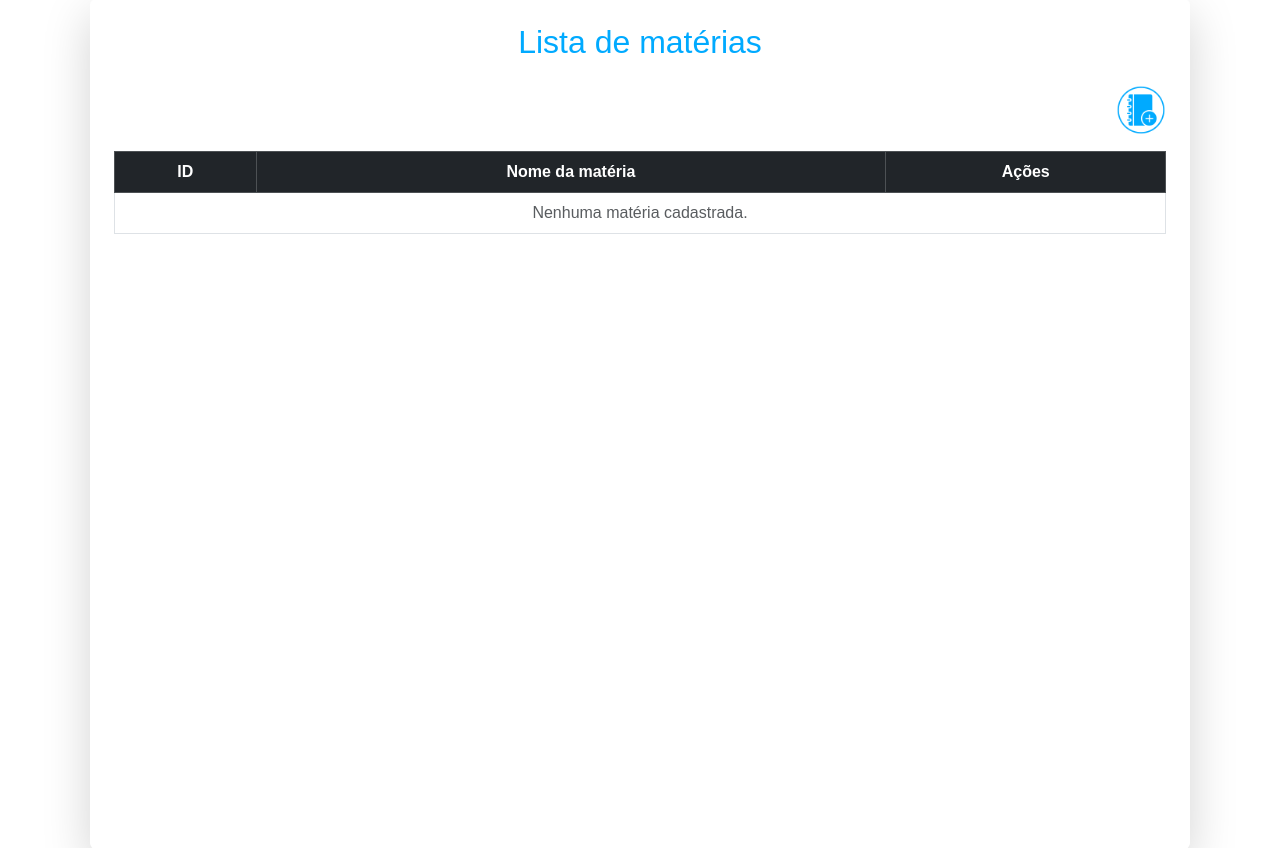
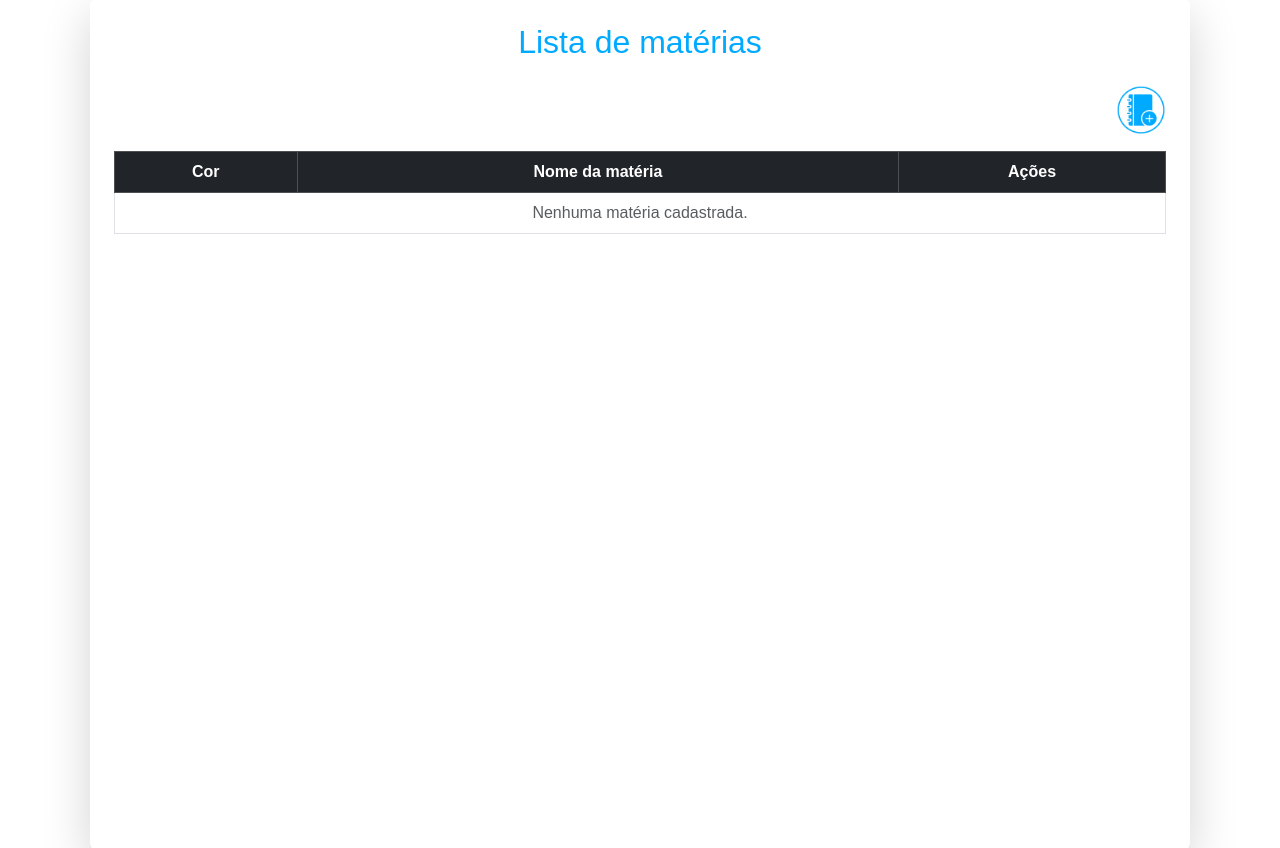
Before and after one commit to MatheusMaiaRangel/tcc-cesario, a PHP site: page /gerenciar_materias.php in a window 1280 px wide. Shown: the part 145-993 px from the top of the page. Run offline with PHP 8.4, Linux system fonts and the light colour scheme; the visitor is signed in with stand-in values (Sample User, id 1); data comes from the database, SQL or seed files in the repository.

Commit message:
Agora é possivel ver a cor da matéria

```diff
--- a/gerenciar_materias.php
+++ b/gerenciar_materias.php
@@ -89,7 +89,7 @@ if (isset($_GET['remover'])) {
       <table class="table table-bordered table-hover align-middle">
         <thead class="table-dark text-center">
           <tr>
-            <th>ID</th>
+            <th>Cor</th>
             <th>Nome da matéria</th>
             <th>Ações</th>
           </tr>
@@ -98,7 +98,7 @@ if (isset($_GET['remover'])) {
           <?php if ($materias->num_rows > 0): ?>
             <?php while ($m = $materias->fetch_assoc()): ?>
               <tr>
-                <td class="text-center"><?= $m['Id_Materia'] ?></td>
+                <td class="text-center"><span style="display:inline-block;width:24px;height:24px;border-radius:50%;background:<?= htmlspecialchars($m['cor_materia']) ?>;border:1px solid #ccc;"></span></td>
                 <td><?= htmlspecialchars($m['Nome_Materia']) ?></td>
                 <td class="text-center">
                   <a href="?remover=<?= $m['Id_Materia'] ?>" class="btn btn-sm btn-danger"
```
